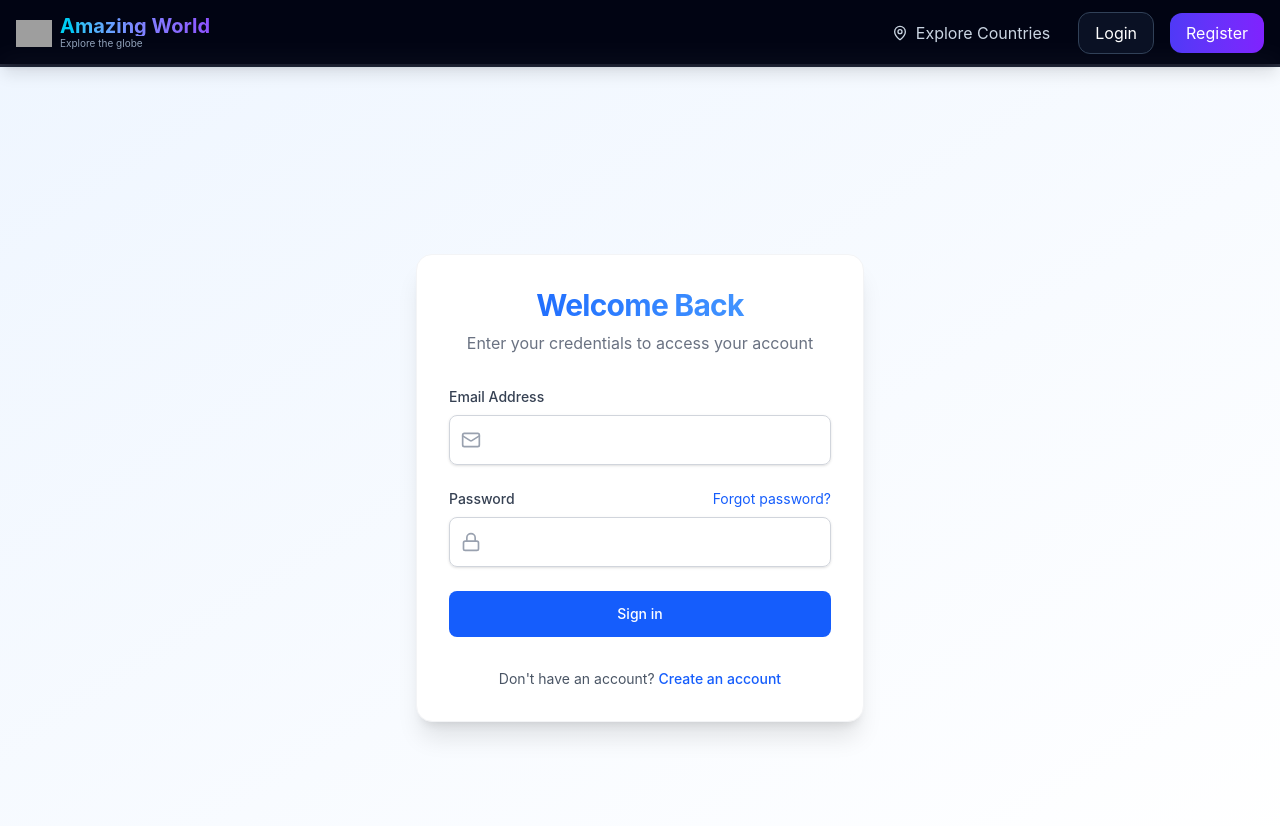
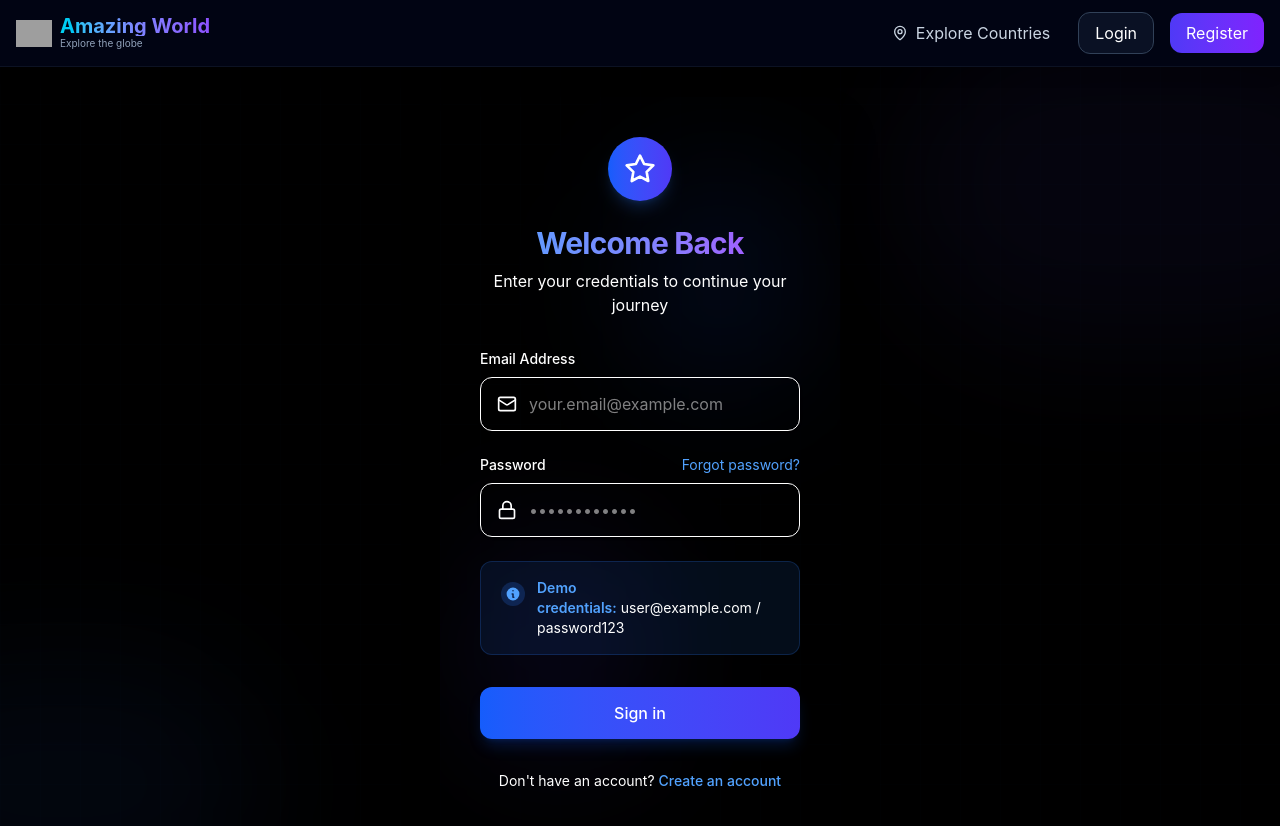
Before and after one commit to MethZ0/react-rest-countries-explorer, a React (Vite) app: page /login in a window 1280 px wide. Shown: the top 826 px of the page. Built offline with nearby package versions, Linux system fonts and the light colour scheme; grey boxes are pictures that could not be loaded.

Commit message:
Update LoginPage.jsx

```diff
--- a/src/pages/LoginPage.jsx
+++ b/src/pages/LoginPage.jsx
@@ -15,7 +15,7 @@ function LoginPage() {
 
   useEffect(() => {
     if (isAuthenticated) {
-      navigate("/")
+      navigate("/explore")
     }
   }, [isAuthenticated, navigate])
 
@@ -28,7 +28,7 @@ function LoginPage() {
       if (user) {
         const { password: _, ...userWithoutPassword } = user
         dispatch(loginSuccess(userWithoutPassword))
-        navigate("/")
+        navigate("/explore")
       } else {
         dispatch(loginFailure("Invalid email or password"))
       }
@@ -36,44 +36,68 @@ function LoginPage() {
   }
 
   return (
-    <div className="min-h-screen flex items-center justify-center px-4 py-12 pt-24 bg-gradient-to-br from-blue-50 to-white">
-      <div className="w-full max-w-md">
-        <div className="bg-white rounded-2xl shadow-xl p-8 border border-gray-100 transform transition-all duration-300 hover:shadow-2xl">
+    <div className="min-h-screen flex items-center justify-center bg-dark-primary relative overflow-hidden">
+      {/* Abstract background elements */}
+      <div className="absolute top-0 left-0 w-full h-full overflow-hidden">
+        <div className="absolute top-[-5%] right-[-10%] w-[40%] h-[40%] rounded-full bg-indigo-900/10 blur-3xl animate-float"></div>
+        <div className="absolute bottom-[-5%] left-[-10%] w-[30%] h-[30%] rounded-full bg-blue-900/10 blur-3xl animate-pulse-slow"></div>
+        {/* Grid background pattern */}
+        <div className="absolute inset-0 opacity-10" style={{
+          backgroundImage: "linear-gradient(to right, rgba(59, 130, 246, 0.1) 1px, transparent 1px), linear-gradient(to bottom, rgba(59, 130, 246, 0.1) 1px, transparent 1px)",
+          backgroundSize: "40px 40px"
+        }}></div>
+      </div>
+
+      <div className="w-full max-w-md z-10 px-6">
+        <div className="relative bg-dark-secondary rounded-2xl shadow-2xl overflow-hidden animate-fade-in">
+          {/* Background glow effects */}
+          <div className="absolute top-[10%] right-[10%] w-[40%] h-[30%] rounded-full bg-blue-600/10 blur-3xl"></div>
+          <div className="absolute bottom-[10%] left-[10%] w-[40%] h-[30%] rounded-full bg-indigo-600/10 blur-3xl"></div>
+
+          <div className="relative p-8 md:p-10">
+            {/* Logo/Icon */}
+            <div className="flex justify-center mb-6">
+              <div className="w-16 h-16 rounded-full bg-gradient-to-r from-blue-600 to-indigo-600 flex items-center justify-center shadow-lg shadow-blue-500/20 animate-glow">
+                <svg className="w-8 h-8 text-white" viewBox="0 0 24 24" fill="none" xmlns="http://www.w3.org/2000/svg">
+                  <path d="M12 2L15.09 8.26L22 9.27L17 14.14L18.18 21.02L12 17.77L5.82 21.02L7 14.14L2 9.27L8.91 8.26L12 2Z" stroke="currentColor" strokeWidth="2" strokeLinecap="round" strokeLinejoin="round" />
+                </svg>
+              </div>
+            </div>
+
             {/* Header Section */}
-          <div className="text-center space-y-2 mb-8">
-            <h2 className="text-3xl font-bold tracking-tight bg-gradient-to-r from-blue-600 to-blue-400 bg-clip-text text-transparent">
+            <div className="text-center space-y-2 mb-8 animate-slide-down">
+              <h2 className="text-3xl font-bold tracking-tight bg-gradient-to-r from-blue-400 via-indigo-400 to-purple-500 bg-clip-text text-transparent">
                 Welcome Back
               </h2>
-            <p className="text-gray-500">
-              Enter your credentials to access your account
+              <p className="text-dark-text-secondary">
+                Enter your credentials to continue your journey
               </p>
             </div>
 
             {/* Form Section */}
             <form onSubmit={handleSubmit} className="space-y-6">
               {error && (
-              <div className="flex items-center gap-2 p-4 bg-red-50 border-l-4 border-red-500 text-red-700 rounded-md animate-shake">
+                <div className="flex items-center gap-2 p-4 bg-red-500/10 border-l-4 border-red-500 text-red-400 rounded-md animate-shake">
                   <AlertCircle className="h-5 w-5 flex-shrink-0" />
-                <p className="text-sm">{error}</p>
+                  <p className="text-sm font-medium">{error}</p>
                 </div>
               )}
 
               {/* Email Field */}
-            <div className="space-y-2">
-              <label htmlFor="email" className="block text-sm font-medium text-gray-700">
+              <div className="space-y-2 animate-slide-up" style={{ animationDelay: "0.1s" }}>
+                <label htmlFor="email" className="block text-sm font-medium text-dark-text-secondary">
                   Email Address
                 </label>
-              <div className="relative rounded-lg shadow-sm">
-                <div className="absolute inset-y-0 left-0 pl-3 flex items-center pointer-events-none">
-                  <Mail className="h-5 w-5 text-gray-400" />
+                <div className="group relative rounded-xl overflow-hidden transition-all duration-300 border border-dark-border hover:border-blue-500/50 focus-within:border-blue-500 focus-within:ring-2 focus-within:ring-blue-500/20 shadow-sm">
+                  <div className="absolute inset-y-0 left-0 pl-4 flex items-center pointer-events-none transition-all duration-300 group-hover:text-blue-400 group-focus-within:text-blue-500">
+                    <Mail className="h-5 w-5 text-dark-text-secondary" />
                   </div>
                   <input
                     id="email"
                     type="email"
                     required
-                  className="block w-full pl-10 pr-3 py-3 border border-gray-300 rounded-lg
-                           focus:ring-2 focus:ring-blue-500 focus:border-blue-500
-                           transition-all duration-200 hover:border-gray-400"
+                    className="block w-full pl-12 pr-4 py-3.5 bg-dark-primary/50
+                             text-dark-text-primary focus:outline-none placeholder:text-dark-text-secondary/50"
                     placeholder="your.email@example.com"
                     value={email}
                     onChange={(e) => setEmail(e.target.value)}
@@ -82,63 +106,83 @@ function LoginPage() {
               </div>
 
               {/* Password Field */}
-            <div className="space-y-2">
+              <div className="space-y-2 animate-slide-up" style={{ animationDelay: "0.2s" }}>
                 <div className="flex items-center justify-between">
-                <label htmlFor="password" className="block text-sm font-medium text-gray-700">
+                  <label htmlFor="password" className="block text-sm font-medium text-dark-text-secondary">
                     Password
                   </label>
                   <Link
                     to="#"
-                  className="text-sm text-blue-600 hover:text-blue-500 transition-colors duration-200"
+                    className="text-sm text-blue-400 hover:text-blue-300 transition-colors duration-200 hover:underline"
                   >
                     Forgot password?
                   </Link>
                 </div>
-              <div className="relative rounded-lg shadow-sm">
-                <div className="absolute inset-y-0 left-0 pl-3 flex items-center pointer-events-none">
-                  <Lock className="h-5 w-5 text-gray-400" />
+                <div className="group relative rounded-xl overflow-hidden transition-all duration-300 border border-dark-border hover:border-blue-500/50 focus-within:border-blue-500 focus-within:ring-2 focus-within:ring-blue-500/20 shadow-sm">
+                  <div className="absolute inset-y-0 left-0 pl-4 flex items-center pointer-events-none transition-all duration-300 group-hover:text-blue-400 group-focus-within:text-blue-500">
+                    <Lock className="h-5 w-5 text-dark-text-secondary" />
                   </div>
                   <input
                     id="password"
                     type="password"
                     required
-                  className="block w-full pl-10 pr-3 py-3 border border-gray-300 rounded-lg
-                           focus:ring-2 focus:ring-blue-500 focus:border-blue-500
-                           transition-all duration-200 hover:border-gray-400"
+                    className="block w-full pl-12 pr-4 py-3.5 bg-dark-primary/50
+                             text-dark-text-primary focus:outline-none placeholder:text-dark-text-secondary/50"
+                    placeholder="••••••••••••"
                     value={password}
                     onChange={(e) => setPassword(e.target.value)}
                   />
                 </div>
               </div>
 
+              {/* Demo Info */}
+              <div className="px-5 py-4 bg-blue-500/10 border border-blue-500/20 rounded-xl animate-slide-up flex items-start gap-3" style={{ animationDelay: "0.3s" }}>
+                <div className="mt-1 rounded-full bg-blue-500/20 p-1 flex-shrink-0">
+                  <svg xmlns="http://www.w3.org/2000/svg" className="h-4 w-4 text-blue-400" viewBox="0 0 20 20" fill="currentColor">
+                    <path fillRule="evenodd" d="M18 10a8 8 0 11-16 0 8 8 0 0116 0zm-7-4a1 1 0 11-2 0 1 1 0 012 0zM9 9a1 1 0 000 2v3a1 1 0 001 1h1a1 1 0 100-2v-3a1 1 0 00-1-1H9z" clipRule="evenodd" />
+                  </svg>
+                </div>
+                <div>
+                  <p className="text-sm text-dark-text-secondary">
+                    <span className="font-semibold text-blue-400">Demo credentials:</span>
+                    <br className="md:hidden" />
+                    <span className="md:ml-1">user@example.com / password123</span>
+                  </p>
+                </div>
+              </div>
+
               {/* Submit Button */}
+              <div className="pt-2 animate-slide-up" style={{ animationDelay: "0.4s" }}>
                 <button
                   type="submit"
                   disabled={loading}
-              className="w-full flex justify-center items-center py-3 px-4 border border-transparent
-                       text-sm font-medium rounded-lg text-white bg-blue-600 hover:bg-blue-700
-                       focus:outline-none focus:ring-2 focus:ring-offset-2 focus:ring-blue-500
-                       disabled:bg-blue-400 disabled:cursor-not-allowed transition-all duration-200
+                  className="w-full flex justify-center items-center py-3.5 px-4
+                         text-white font-medium rounded-xl
+                         bg-gradient-to-r from-blue-600 to-indigo-600 hover:from-blue-500 hover:to-indigo-500
+                         focus:outline-none focus:ring-2 focus:ring-blue-500/50
+                         disabled:opacity-70 disabled:cursor-not-allowed
+                         transition-all duration-300 shadow-lg shadow-blue-600/20
                          transform hover:scale-[1.02] active:scale-[0.98]"
                 >
                   {loading ? (
                     <span className="flex items-center">
-                  <Loader2 className="animate-spin -ml-1 mr-2 h-4 w-4" />
+                      <Loader2 className="animate-spin mr-3 h-5 w-5" />
                       Signing in...
                     </span>
                   ) : (
-                "Sign in"
+                    <span className="flex items-center">Sign in</span>
                   )}
                 </button>
+              </div>
             </form>
 
             {/* Footer Section */}
-          <div className="mt-8 text-center">
-            <p className="text-sm text-gray-600">
+            <div className="mt-8 text-center animate-slide-up" style={{ animationDelay: "0.5s" }}>
+              <p className="text-sm text-dark-text-secondary">
                 Don't have an account?{" "}
                 <Link
                   to="/register"
-                className="font-medium text-blue-600 hover:text-blue-500
+                  className="font-medium text-blue-400 hover:text-blue-300
                            transition-colors duration-200 hover:underline"
                 >
                   Create an account
@@ -148,6 +192,7 @@ function LoginPage() {
           </div>
         </div>
       </div>
+    </div>
   )
 }
 
```
Lines whose indentation alone changed are shown as unchanged.
